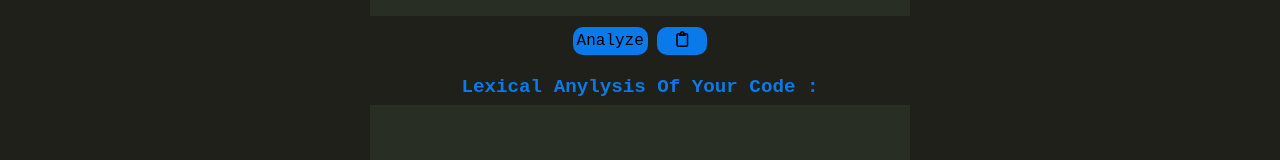
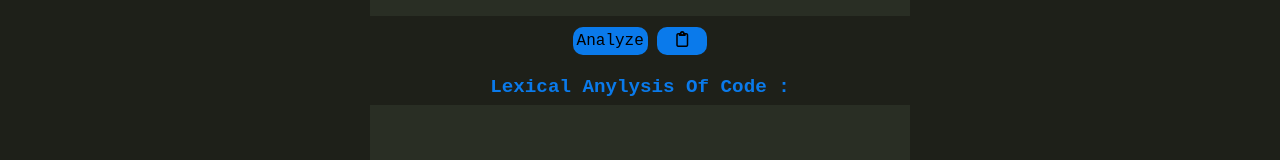
Before and after one commit to itsprem-09/JS-Compiler-Analyzer, a plain HTML site: page index.html in a window 1280 px wide. Shown: the part 326-486 px from the top of the page. Drawn offline with nearby package versions, Linux system fonts and the light colour scheme.

Commit message:
Update index.html

```diff
--- a/index.html
+++ b/index.html
@@ -22,7 +22,7 @@
         <button onclick="copyText()" id="copyBtn"><i class="fa-regular fa-clipboard"></i></button>
     </div>
     <div id="result">
-        <label>Lexical Anylysis Of Your Code : </label>
+        <label>Lexical Anylysis Of Code : </label>
         <textarea id="resultText" rows="8" readonly="readonly"></textarea>
     </div>
 
```
